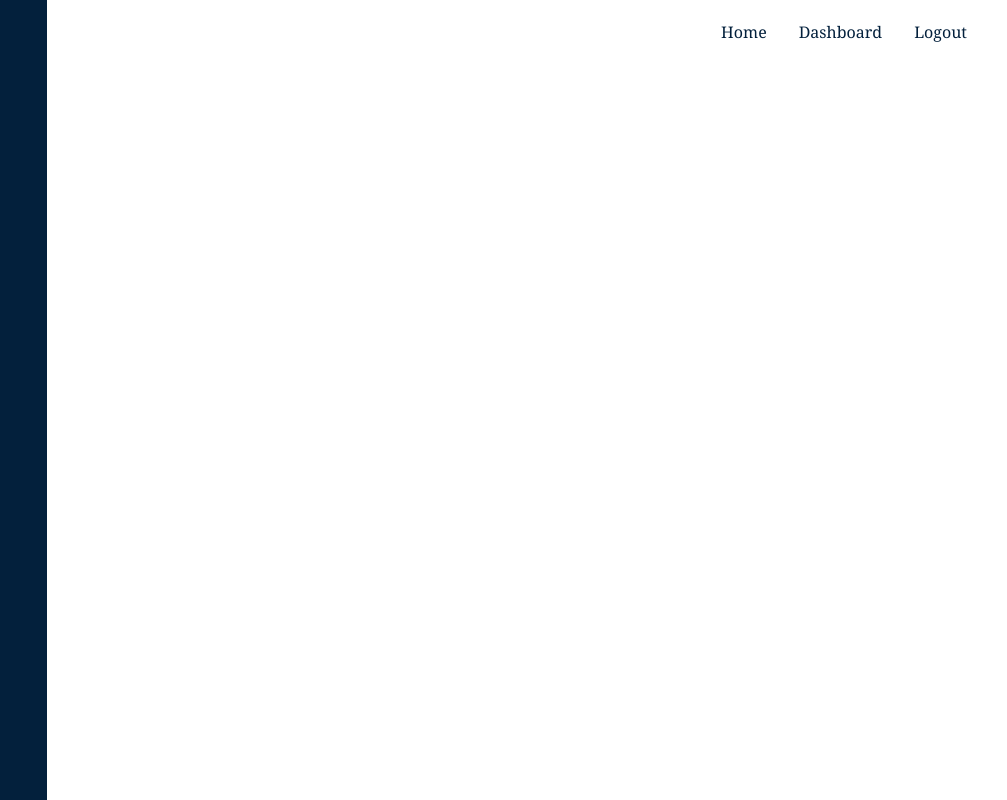
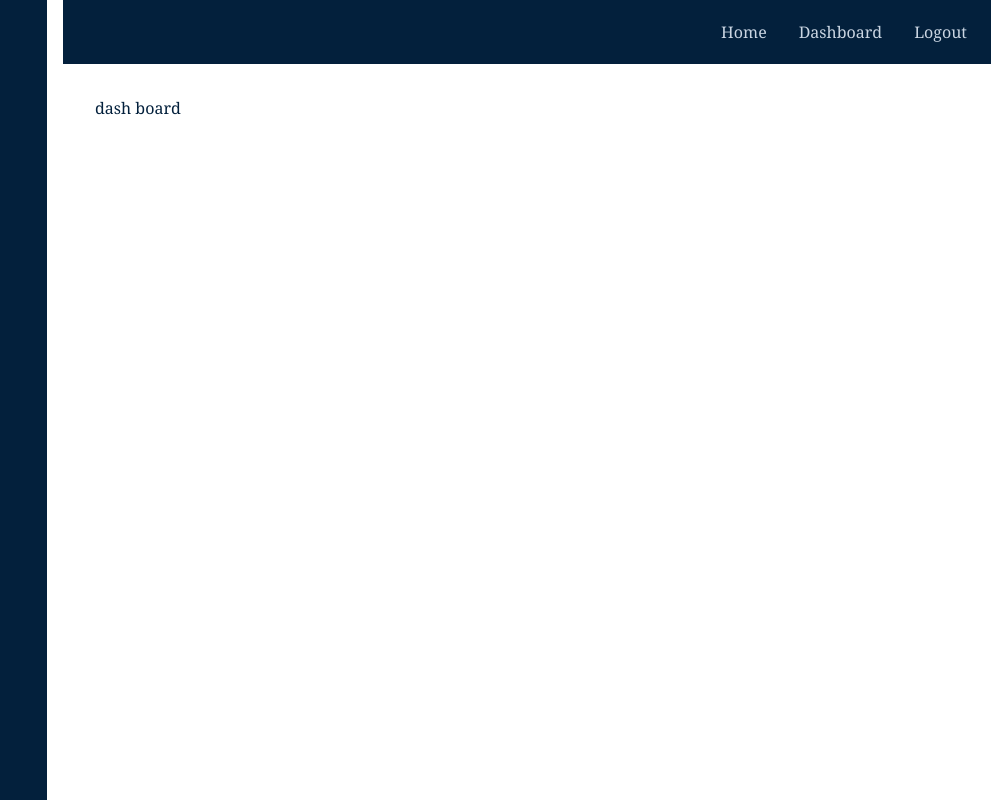
Before and after one commit to developer-munir/overstock-client, a React (Create React App) app: page /dashboard in a window 1280 px wide. Shown: the whole page, without its empty margins (273-1280 px from the left). Built offline with nearby package versions, Linux system fonts and the light colour scheme; no server answers; sample sign-in values are in the browser's storage; a web font is replaced by a local one; what tw-elements would draw is missing.

Commit message:
fixed private route dashboard

```diff
--- a/src/App.js
+++ b/src/App.js
@@ -15,7 +15,7 @@ function App() {
   return (
     <div
       className="max-w-screen-xl mx-auto font-serif overflow-hidden app text-[#03203C] "
-      data-theme="light"
+    data-theme="light"
     >
       <QueryClientProvider client={queryClient}>
         <RouterProvider router={route}></RouterProvider>
--- a/src/layouts/DashboardLayouts/DashboardLayouts.jsx
+++ b/src/layouts/DashboardLayouts/DashboardLayouts.jsx
@@ -17,9 +17,9 @@ const DashboardLayouts = () => {
     <div>
       <div className="drawer drawer-mobile">
         <input id="my-drawer-2" type="checkbox" className="drawer-toggle" />
-        <div className="drawer-content px-4">
+        <div className="drawer-content lg:px-4">
           <DashboardNavbar></DashboardNavbar>
-          <div className="min-h-screen my-3">
+          <div className="min-h-screen p-8">
             <Outlet></Outlet>
           </div>
           <Footer></Footer>
--- a/src/page/Dashboard/Dashboard/Dashboard.jsx
+++ b/src/page/Dashboard/Dashboard/Dashboard.jsx
@@ -3,7 +3,7 @@ import React from "react";
 const Dashboard = () => {
   return (
     <div>
-
+      <h1>dash board</h1>
     </div>
   );
 };
--- a/src/page/Dashboard/DashboardNavbar/DashboardNavbar.jsx
+++ b/src/page/Dashboard/DashboardNavbar/DashboardNavbar.jsx
@@ -37,7 +37,7 @@ const DashboardNavbar = () => {
       </>
     );
     return (
-      <div className="navbar">
+      <div className="navbar bg-[#03203C] text-[#CAD5E2]">
         <div className="flex-1">
           <label
             htmlFor="my-drawer-2"
@@ -59,9 +59,7 @@ const DashboardNavbar = () => {
           </label>
         </div>
         <div className="flex-none">
-          <ul className="menu menu-horizontal p-0">
-            {navlinks}
-          </ul>
+          <ul className="menu menu-horizontal p-0">{navlinks}</ul>
         </div>
       </div>
     );
--- a/src/routes/route/route.js
+++ b/src/routes/route/route.js
@@ -61,6 +61,10 @@ export const route = createBrowserRouter([
     errorElement: <Error></Error>,
     children: [
       {
+        path: '/dashboard',
+        element:<Dashboard></Dashboard>
+    },
+      {
         path: "/dashboard/users",
         element: (
           <AdminRouter>
@@ -71,17 +75,17 @@ export const route = createBrowserRouter([
       {
         path: "/dashboard/myorders",
         element: (
-          <BuyerRouter>
             <MyOrders></MyOrders>
-          </BuyerRouter>
+          // <BuyerRouter>
+          // </BuyerRouter>
         ),
       },
       {
         path: "/dashboard/addproduct",
         element: (
-          <SellerRouter>
             <AddAProduct></AddAProduct>
-          </SellerRouter>
+          // <SellerRouter>
+          // </SellerRouter>
         ),
       },
     ],
```
